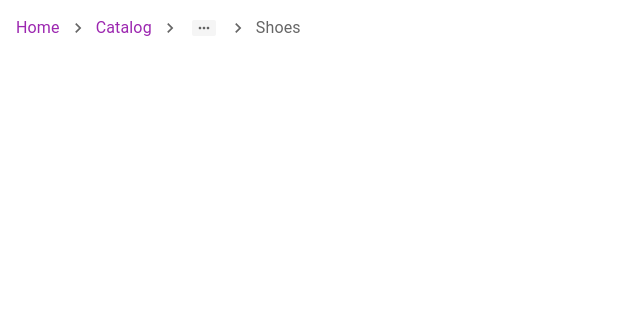
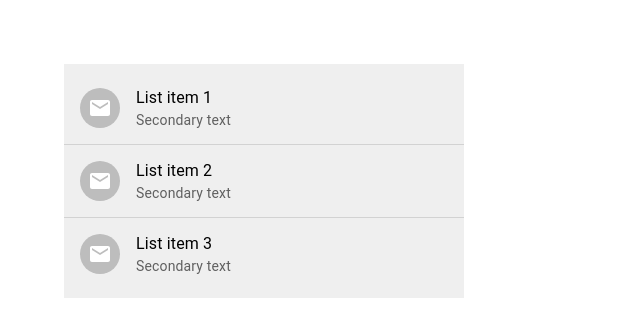
Before and after one commit to fedor11235/site-model, a React (Create React App) app: page / in a window 1280 px wide. Shown: the top 336 px of the page, without its empty margins (0-640 px from the left). Built offline with nearby package versions, Linux system fonts and the light colour scheme.

Commit message:
Adding auxiliary components

```diff
--- a/src/App.css
+++ b/src/App.css
@@ -1,9 +1,9 @@
 /* body {
   background-color: #eee;
-}
+}*/
 .App {
   padding: 4rem;
-} */
+}
 
 .App-logo {
   height: 40vmin;
--- a/src/App.jsx
+++ b/src/App.jsx
@@ -1,10 +1,10 @@
 import './App.css';
-import {MuiBreadcrumbs} from "./components/MuiBreadcrumbs"
+import {MuiList} from "./components/MuiList"
 
 function App() {
   return (
     <div className="App">
-      <MuiBreadcrumbs></MuiBreadcrumbs>
+      <MuiList></MuiList>
     </div>
   );
 }
--- /dev/null
+++ b/src/components/MuiList.jsx
@@ -0,0 +1,56 @@
+import {
+    Divider,
+    Box,
+    List,
+    ListItem,
+    ListItemText,
+    ListItemIcon,
+    ListItemAvatar,
+    Avatar,
+    ListItemButton,
+} from "@mui/material"
+import MailIcon from "@mui/icons-material/Mail"
+
+
+export const MuiList = () => {
+    return(
+      <Box sx={{width:"400px", bgcolor:"#efefef"}}>
+          <List>
+              <ListItem disablePadding>
+                  <ListItemButton>
+                    <ListItemIcon>
+                        <ListItemAvatar>
+                        <Avatar>
+                            <MailIcon />
+                        </Avatar>
+                        </ListItemAvatar>
+                    </ListItemIcon>
+                    <ListItemText primary="List item 1" secondary="Secondary text"/>
+                  </ListItemButton>
+              </ListItem>
+              <Divider/>
+              <ListItem>
+                  <ListItemIcon>
+                    <ListItemAvatar>
+                      <Avatar>
+                        <MailIcon />
+                      </Avatar>
+                    </ListItemAvatar>
+                  </ListItemIcon>
+                  <ListItemText primary="List item 2" secondary="Secondary text"/>
+              </ListItem>
+              <Divider/>
+              <ListItem>
+                  <ListItemIcon>
+                    <ListItemAvatar>
+                      <Avatar>
+                        <MailIcon />
+                      </Avatar>
+                    </ListItemAvatar>
+                  </ListItemIcon>
+                  <ListItemText primary="List item 3" secondary="Secondary text"/>
+              </ListItem>
+          </List>
+      </Box>
+    )
+}
```
Also changed, not shown: src/components/MuiAvatar.jsx (added, +28 -0 lines), src/components/MuiBadge.jsx (added, +24 -0 lines), src/components/MuiBottomNavigation.jsx (added, +30 -0 lines), src/components/MuiBreadcrumbs.jsx (+0 -17 lines), src/components/MuiDrawer.jsx (added, +37 -0 lines), src/components/MuiSpeedDial.jsx (added, +27 -0 lines).
